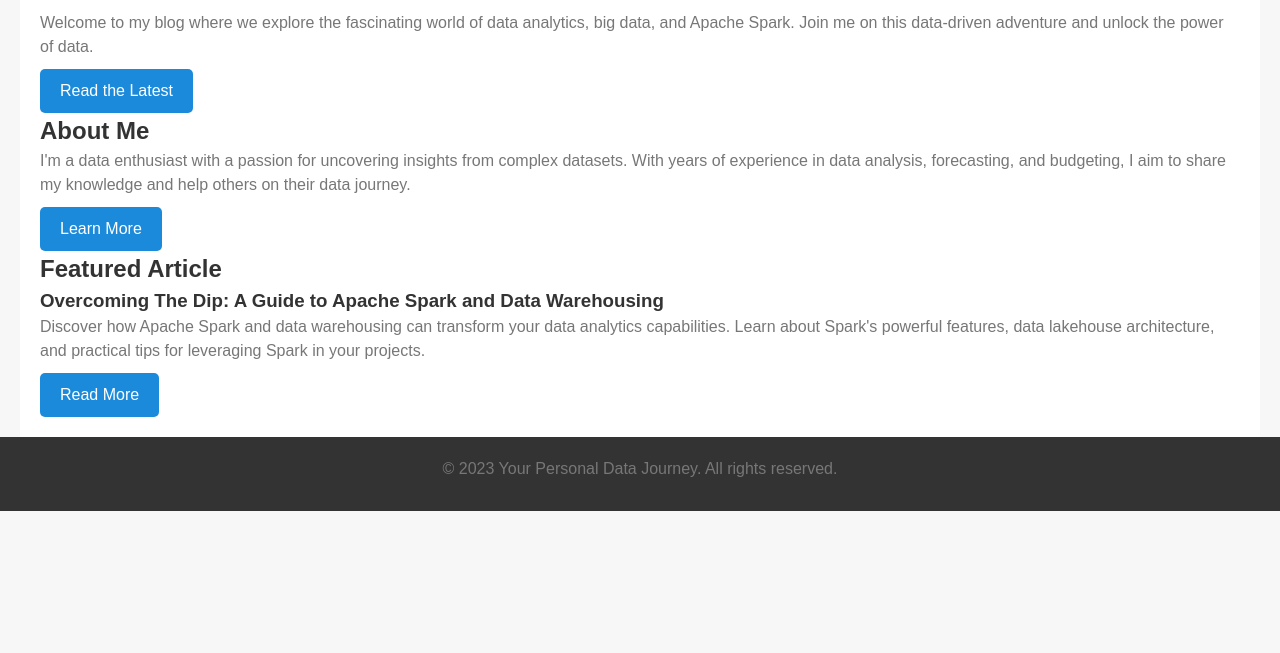
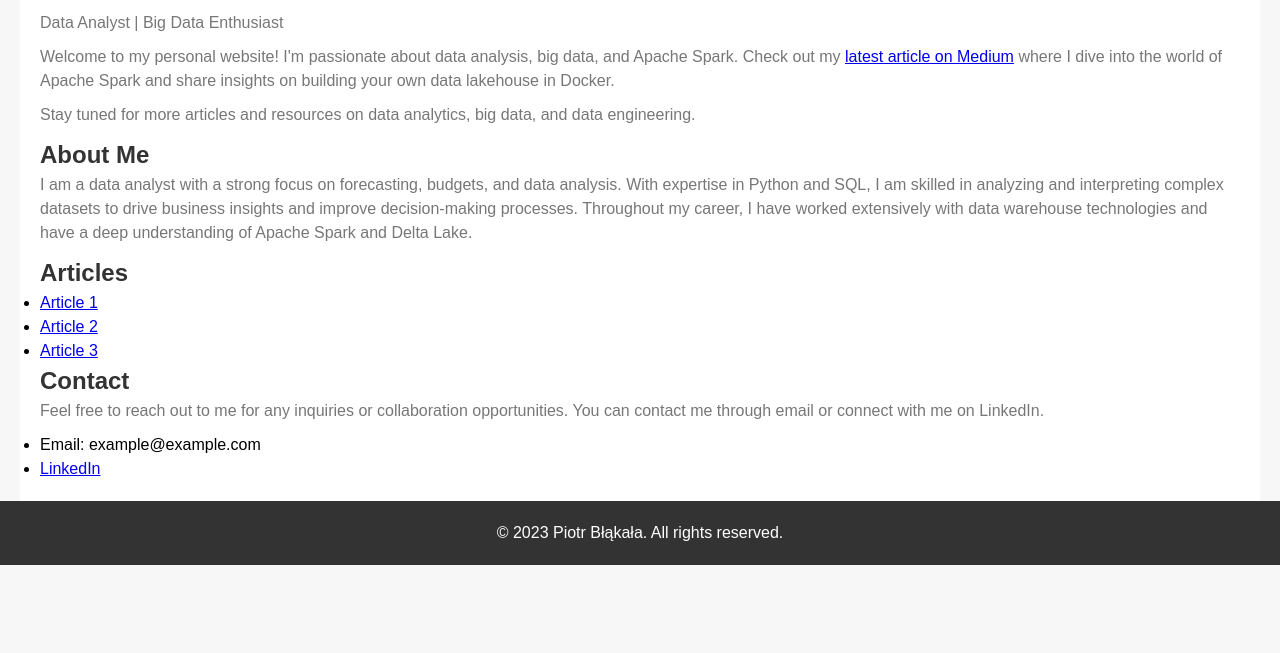
Before and after one commit to thorify/thorify.github.io, a plain HTML site: page index.html in a window 1280 px wide. Shown: the part 147-800 px from the top of the page. Drawn offline with Linux system fonts and the light colour scheme.

Commit message:
Update index.html

```diff
--- a/index.html
+++ b/index.html
@@ -4,7 +4,7 @@
 <head>
   <meta charset="UTF-8">
   <meta name="viewport" content="width=device-width, initial-scale=1.0">
-  <title>Your Personal Data Journey</title>
+  <title>Piotr Błąkała</title>
   <link rel="stylesheet" href="styles.css">
 </head>
 
@@ -12,40 +12,48 @@
   <header>
     <nav>
       <ul>
-        <li><a href="/">Home</a></li>
-        <li><a href="/about">About</a></li>
-        <li><a href="/blog">Blog</a></li>
-        <li><a href="/contact">Contact</a></li>
+        <li><a href="#">Home</a></li>
+        <li><a href="#">About</a></li>
+        <li><a href="#">Articles</a></li>
+        <li><a href="#">Contact</a></li>
       </ul>
     </nav>
   </header>
 
   <main>
-    <section id="hero">
-      <h1>Your Personal Data Journey</h1>
-      <p>Welcome to my blog where we explore the fascinating world of data analytics, big data, and Apache Spark. Join me on this data-driven adventure and unlock the power of data.</p>
-      <a href="/blog" class="cta">Read the Latest</a>
+    <h1>Piotr Błąkała</h1>
+    <p>Data Analyst | Big Data Enthusiast</p>
+    <p>Welcome to my personal website! I'm passionate about data analysis, big data, and Apache Spark. Check out my <a href="https://medium.com/@piotrblakala/unveiling-apache-spark-with-python-your-personal-lakehouse-in-docker-d9e0012e988a">latest article on Medium</a> where I dive into the world of Apache Spark and share insights on building your own data lakehouse in Docker.</p>
+    <p>Stay tuned for more articles and resources on data analytics, big data, and data engineering.</p>
+
+    <section>
+      <h2>About Me</h2>
+      <p>I am a data analyst with a strong focus on forecasting, budgets, and data analysis. With expertise in Python and SQL, I am skilled in analyzing and interpreting complex datasets to drive business insights and improve decision-making processes. Throughout my career, I have worked extensively with data warehouse technologies and have a deep understanding of Apache Spark and Delta Lake.</p>
     </section>
 
-    <section id="about">
-      <h2>About Me</h2>
-      <p>I'm a data enthusiast with a passion for uncovering insights from complex datasets. With years of experience in data analysis, forecasting, and budgeting, I aim to share my knowledge and help others on their data journey.</p>
-      <a href="/about" class="cta">Learn More</a>
+    <section>
+      <h2>Articles</h2>
+      <ul>
+        <li><a href="#">Article 1</a></li>
+        <li><a href="#">Article 2</a></li>
+        <li><a href="#">Article 3</a></li>
+      </ul>
     </section>
 
-    <section id="featured-article">
-      <h2>Featured Article</h2>
-      <article>
-        <h3>Overcoming The Dip: A Guide to Apache Spark and Data Warehousing</h3>
-        <p>Discover how Apache Spark and data warehousing can transform your data analytics capabilities. Learn about Spark's powerful features, data lakehouse architecture, and practical tips for leveraging Spark in your projects.</p>
-        <a href="/blog/overcoming-the-dip" class="cta">Read More</a>
-      </article>
+    <section>
+      <h2>Contact</h2>
+      <p>Feel free to reach out to me for any inquiries or collaboration opportunities. You can contact me through email or connect with me on LinkedIn.</p>
+      <ul>
+        <li>Email: example@example.com</li>
+        <li><a href="https://www.linkedin.com/in/piotr-blakala/">LinkedIn</a></li>
+      </ul>
     </section>
   </main>
 
   <footer>
-    <p>&copy; 2023 Your Personal Data Journey. All rights reserved.</p>
+    &copy; 2023 Piotr Błąkała. All rights reserved.
   </footer>
+
 </body>
 
 </html>
```
